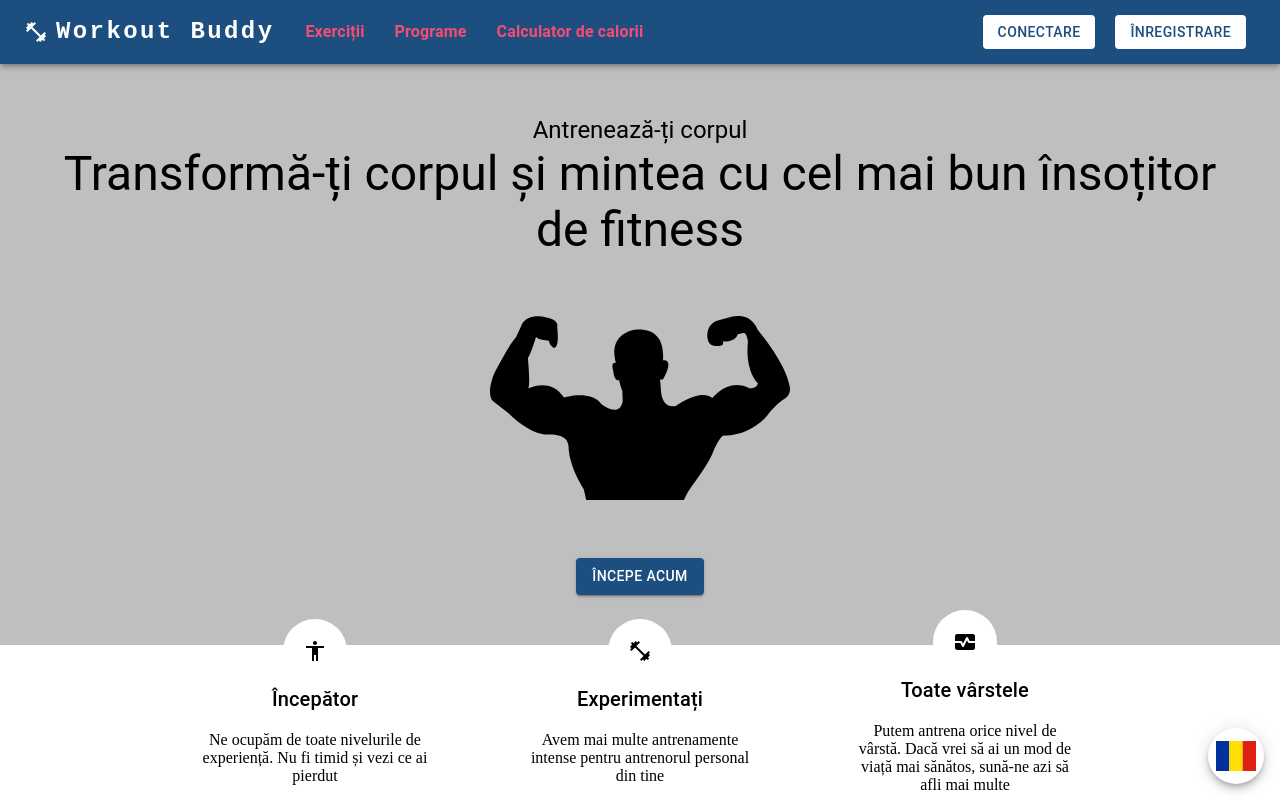
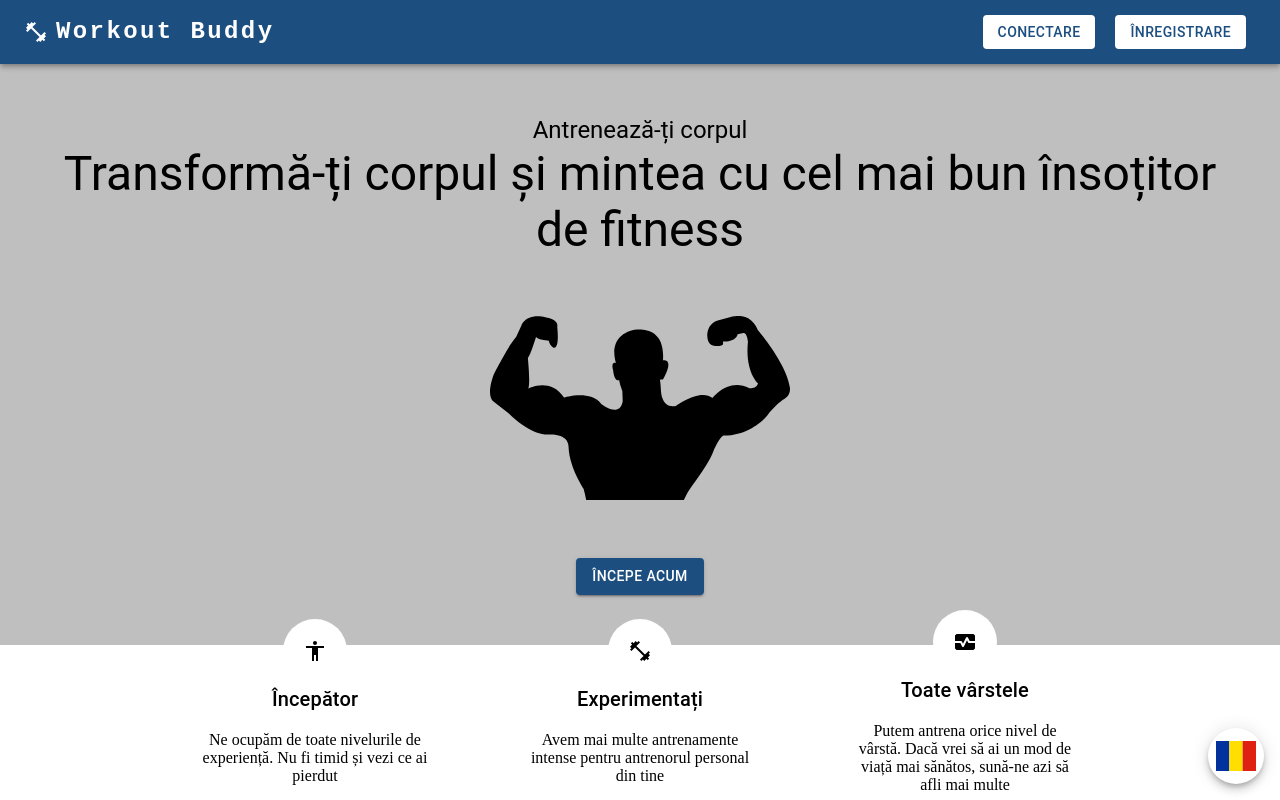
Before and after one commit to WorkoutBuddyMDS/WorkoutBuddy.FrontEnd, a Next.js app: page / in a window 1280 px wide. Shown: the top 800 px of the page. Built offline with nearby package versions, Linux system fonts and the light colour scheme.

Commit message:
fix: change button based on authentication

```diff
--- a/src/components/Layouts/NavigationLayout.tsx
+++ b/src/components/Layouts/NavigationLayout.tsx
@@ -167,7 +167,9 @@ const NavigationLayout = React.forwardRef((props: any) => {
                   display: { xs: 'block', md: 'none' },
                 }}
               >
-                {pages.map((page, index) => (
+                {typeof window !== 'undefined' &&
+                  sessionStorage.getItem('token') &&
+                  pages.map((page, index) => (
                     <Typography textAlign="center" key={index}>
                       {page}
                     </Typography>
@@ -194,7 +196,9 @@ const NavigationLayout = React.forwardRef((props: any) => {
               Workout Buddy
             </Typography>
             <Box sx={{ flexGrow: 1, display: { xs: 'none', md: 'flex' } }}>
-              {pages.map((page, index) => (
+              {typeof window !== 'undefined' &&
+                sessionStorage.getItem('token') &&
+                pages.map((page, index) => (
                   <Typography
                     sx={{ my: 2, color: 'white', display: 'block' }}
                     key={index}
```
Lines whose indentation alone changed are shown as unchanged.
